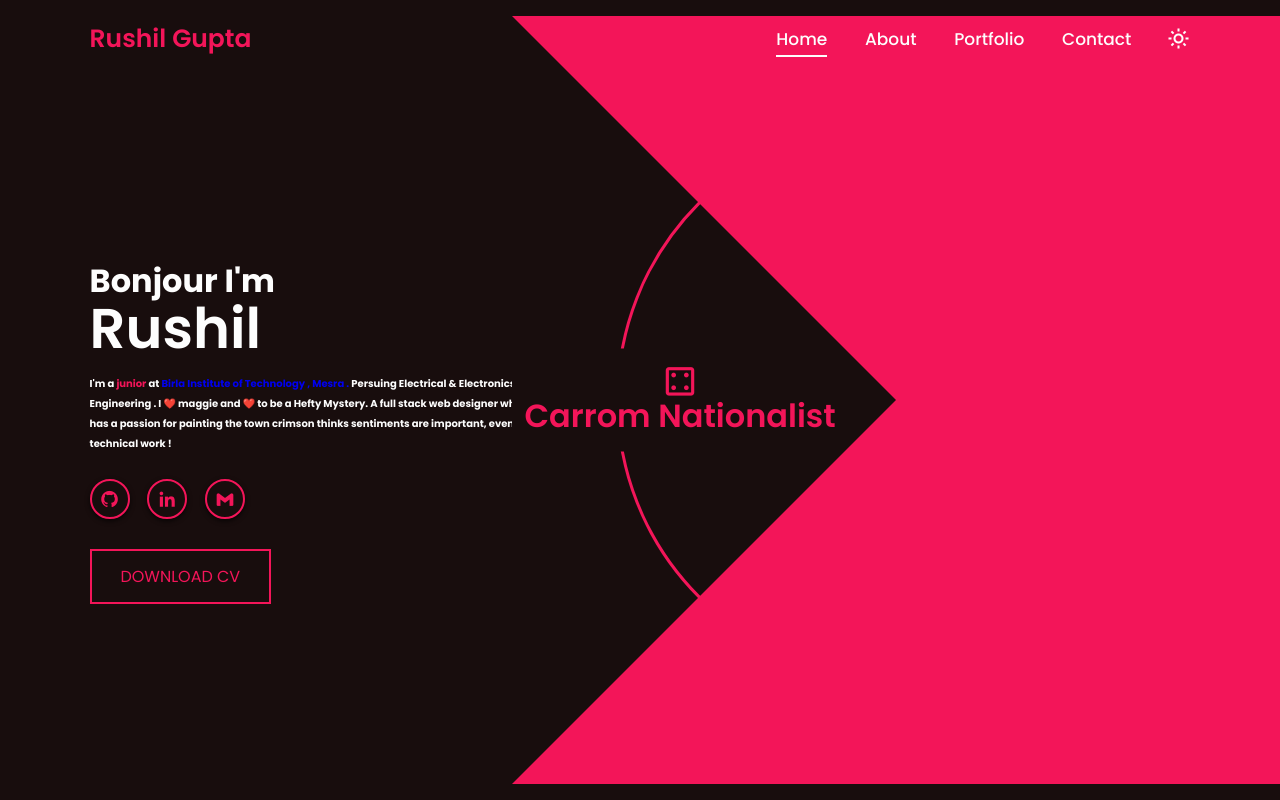
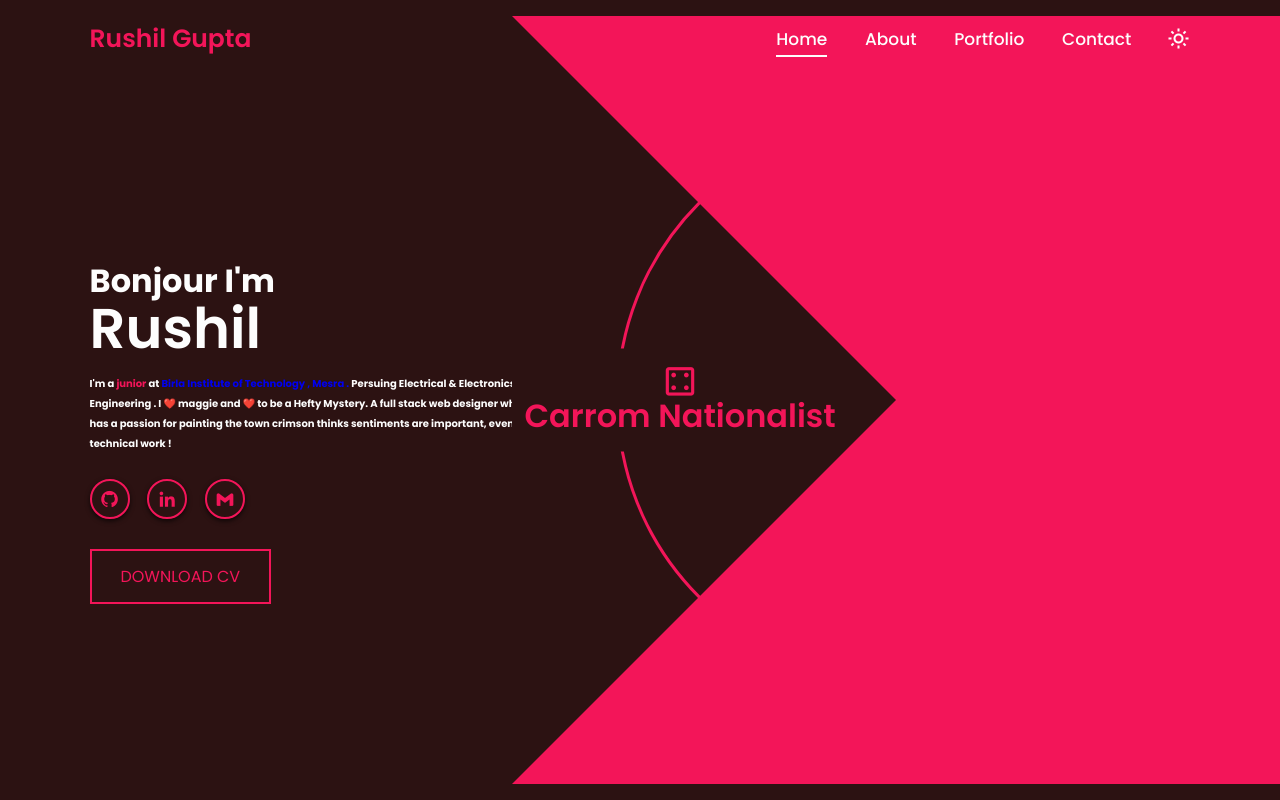
Before and after one commit to Rushil1518/Portfolio-Website, a plain HTML site: page index.html in a window 1280 px wide. Both pictures are taken after a click on the element 1178 px from the left and 39 px from the top of the page. Shown: the top 800 px of the page. Drawn offline with nearby package versions, Linux system fonts and the light colour scheme.

Commit message:
Update style.css

```diff
--- a/style.css
+++ b/style.css
@@ -22,7 +22,7 @@
 }
 
 .dark-mode {
-  --bg-color: #180d0d;
+  --bg-color: #2c1212;
   --text-color: #fdfdfd;
   --shadow-color: rgba(0, 0, 0, 0.7);
 }
```
